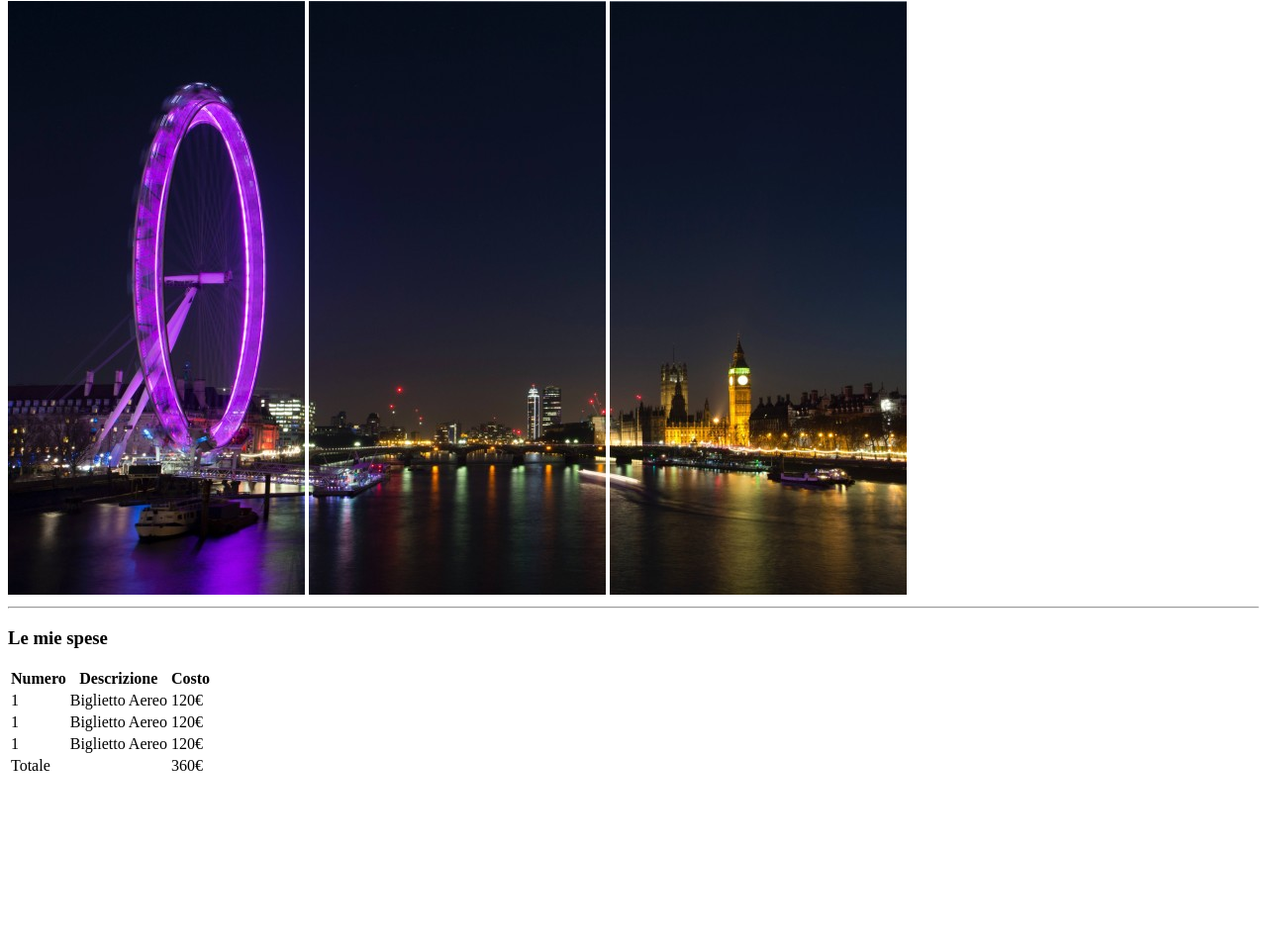
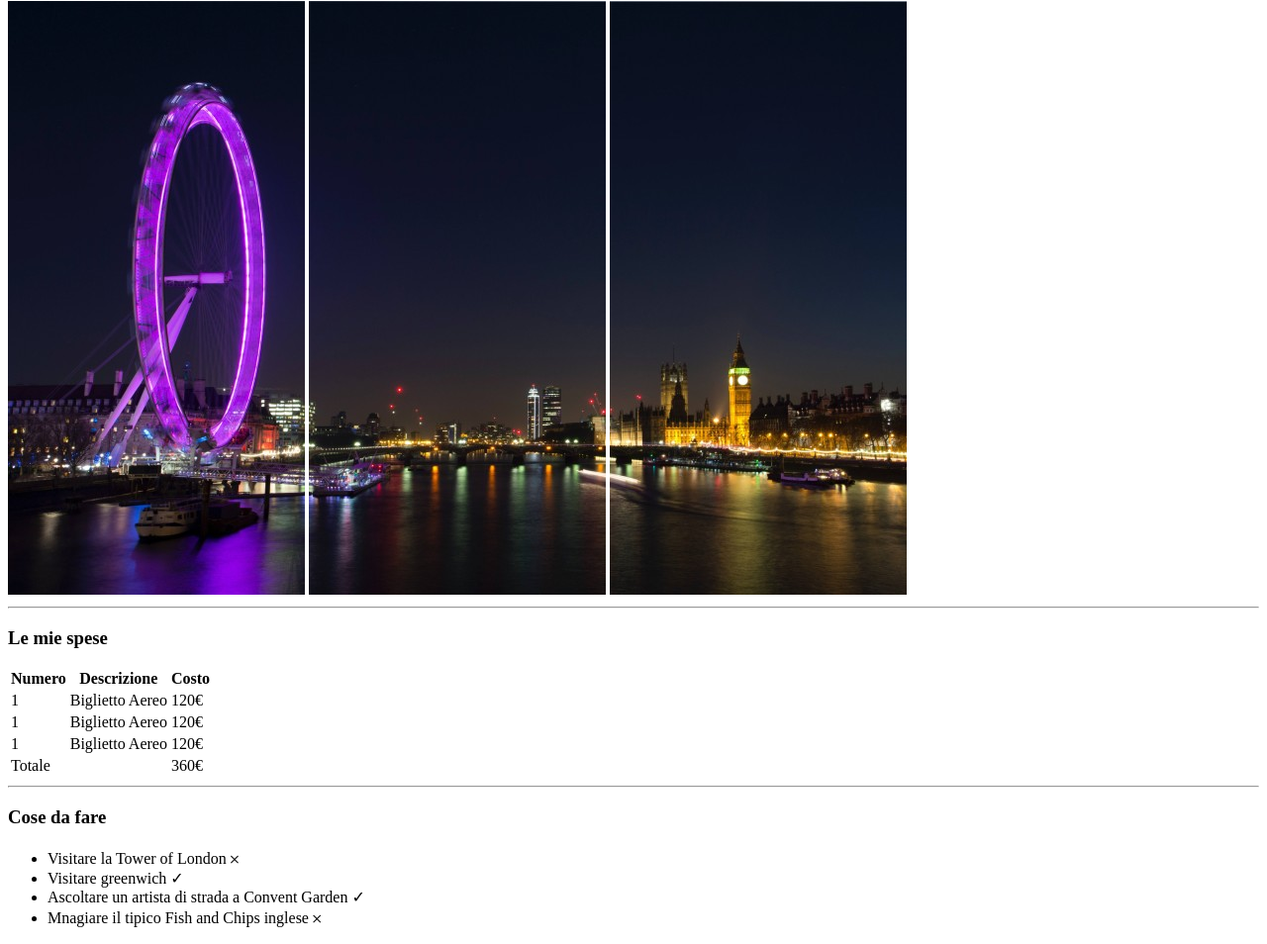
Before and after one commit to FraBona/html-london-trip, a plain HTML site: page index.html in a window 1280 px wide. Shown: the part 79-1033 px from the top of the page at 99% size. Before the commit the page ends 873 px from the top, so only its background shows below. Drawn offline with Linux system fonts and the light colour scheme.

Commit message:
section-cose-da-fare

```diff
--- a/index.html
+++ b/index.html
@@ -6,16 +6,22 @@
   <title>London trip</title>
 </head>
 <body>
+
    <header>
       <h1>Il mio Viaggio a Londra</h1>
       <img src="./img/pexels-bill-emrich-230794-0.jpg" alt="1">
       <img src="./img/pexels-bill-emrich-230794-1.jpg" alt="2">
       <img src="./img/pexels-bill-emrich-230794-2.jpg" alt="3">
    </header>
+
    <hr>
+
    <section>
+
       <h3>Le mie spese</h3>
+
       <table>
+
         <thead>
           <tr>
             <th>Numero</th>
@@ -23,6 +29,7 @@
             <th>Costo</th>
           </tr>
         </thead>
+
         <tbody>
           <tr>
             <td>1</td>
@@ -40,6 +47,7 @@
             <td>120&euro;</td>
           </tr>
         </tbody>
+
         <tfoot>
           <tr>
             <td>Totale</td>
@@ -47,7 +55,24 @@
             <td>360&euro;</td>
           </tr>
         </tfoot>
+
       </table>
+
+   </section>
+
+   <hr>
+
+   <section>
+
+      <h3>Cose da fare</h3>
+
+      <ul>
+        <li>Visitare la Tower of London &#65794;</li>
+        <li>Visitare greenwich &check;</li>
+        <li>Ascoltare un artista di strada a Convent Garden &check;</li>
+        <li>Mnagiare il tipico Fish and Chips inglese &#65794;</li>
+      </ul>
+
    </section>
 </body>
 </html>
```
